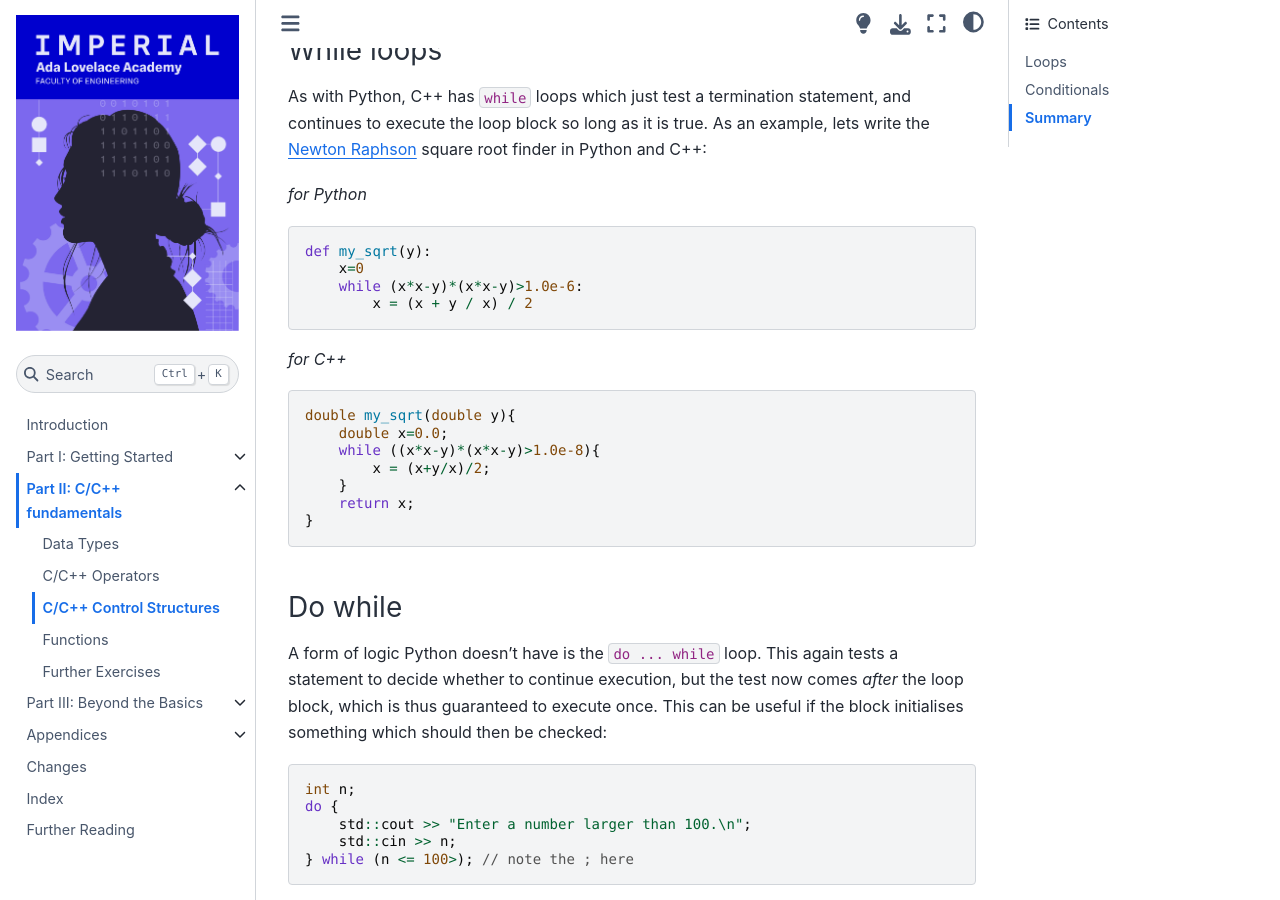
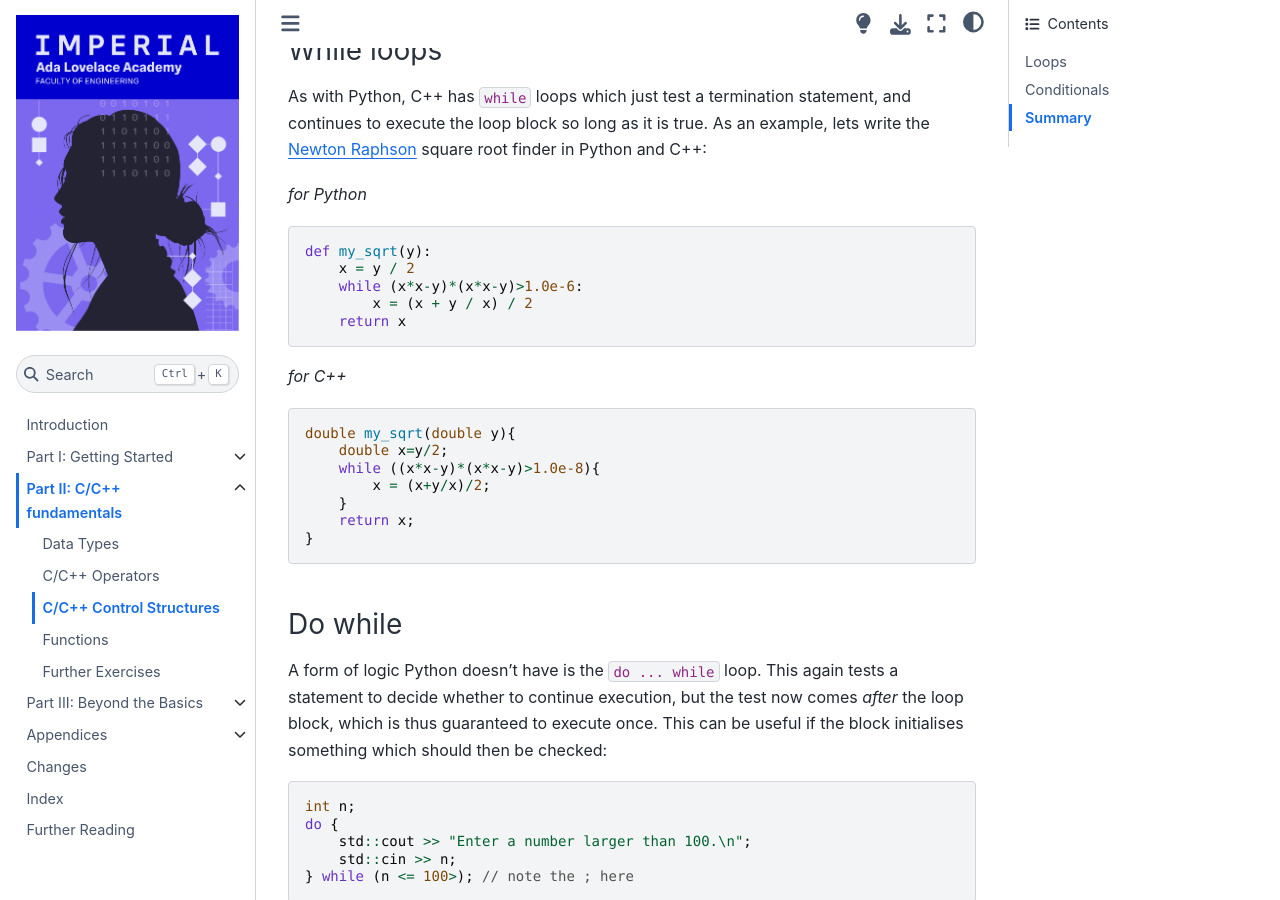
Before and after one commit to ese-msc/c-primer, a Jupyter Book: the page built from part_two/03_control.md, in a window 1280 px wide and 900 px high, scrolled down 1075 px. Built offline with Jupyter Book 1.0.4 settings and Sphinx 7.4.7 and the Sphinx Book theme 1.1.4, drawn with Linux system fonts in a browser that asks for light colours.

Commit message:
fix divide by 0 error

````diff
--- a/part_two/03_control.md
+++ b/part_two/03_control.md
@@ -34,15 +34,16 @@ As with Python, C++ has `while` loops which just test a termination statement, a
 _for Python_
 ```python
 def my_sqrt(y):
-    x=0
+    x = y / 2
     while (x*x-y)*(x*x-y)>1.0e-6:
         x = (x + y / x) / 2
+    return x
 ```
 
 _for C++_
 ```c++
 double my_sqrt(double y){
-    double x=0.0;
+    double x=y/2;
     while ((x*x-y)*(x*x-y)>1.0e-8){
         x = (x+y/x)/2;
     }
````
